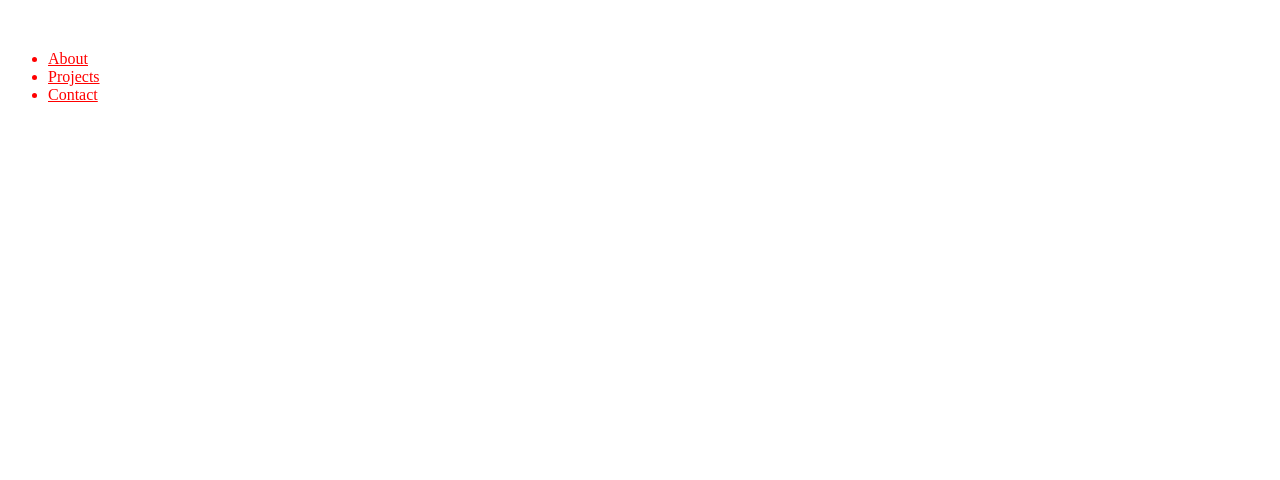
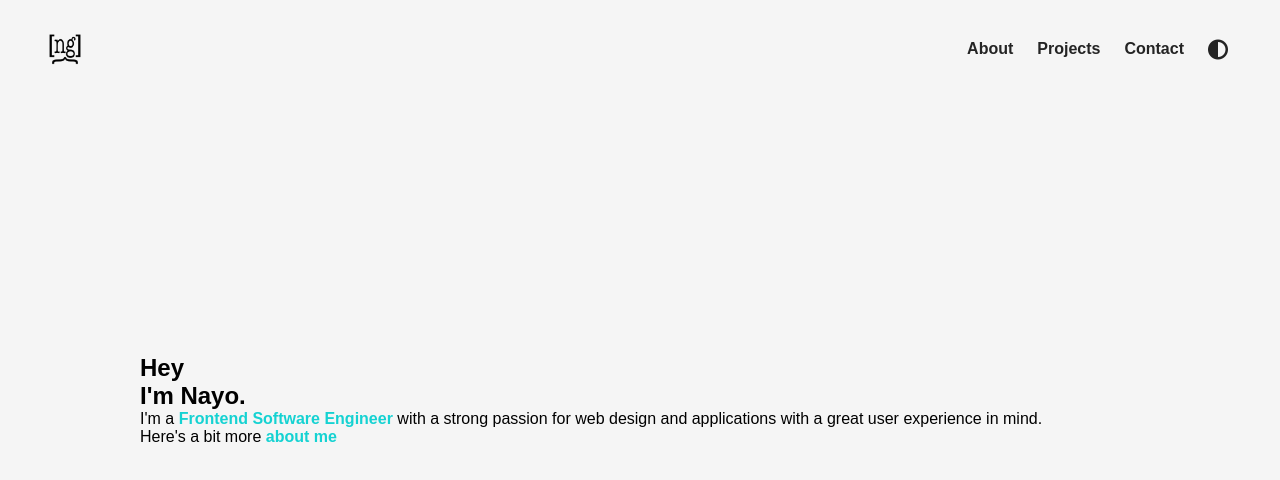
Before and after one commit to Nayobass/Advanced-E-Portfolio, a plain HTML site: page index.html in a window 1280 px wide. Drawn offline with Linux system fonts and the light colour scheme; a web font is replaced by a local one.

Commit message:
header underway

```diff
--- a/index.html
+++ b/index.html
@@ -4,13 +4,14 @@
     <meta charset="UTF-8">
     <meta name="viewport" content="width=device-width, initial-scale=1.0">
     <link rel="stylesheet" href="styles.css">
+    <script src="https://kit.fontawesome.com/5014c86bf5.js" crossorigin="anonymous"></script>
     <title>Nayib Gonzalez</title>
 </head>
 <body>
     <section id="landing-page">
         <nav>
             <figure>
-                <img src="" alt="">
+                <img id="personal-logo" src="./assets/logonayo.png" alt="">
             </figure>
             <ul class="nav__link--list">
                 <li class="nav__link">
@@ -34,8 +35,25 @@
                     link__hover-effect--black
                     ">Contact</a>
                 </li>
+                <li class="nav__link">
+                    <a href="#" class="
+                    nav__link--anchor
+                    link__hover-effect
+                    link__hover-effect--black
+                    "><i class="fa-solid fa-circle-half-stroke"></i></a>
+                </li>
             </ul>
         </nav>
+        <header class="header">
+            <div class="header__content">
+                <h1 class="title">Hey</h1>
+                <h1 class="title title--secondary">I'm Nayo.</h1>
+                <p class="header__para">I'm a <b class="cyan">Frontend Software Engineer</b> with a strong passion for web design and applications with a great user experience in mind.
+                    <br>
+                    Here's a bit more <a href=""><b class="cyan">about me</b></a></p>
+                <div></div>
+            </div>
+        </header>
     </section>
 </body>
 </html>
--- a/styles.css
+++ b/styles.css
@@ -1,3 +1,85 @@
+@import url('https://fonts.googleapis.com/css2?family=Afacad+Flux:wght@100..1000&display=swap');
+
+
 * {
-    color: red;
+    margin: 0;
+    padding: 0;
+    box-sizing: border-box;
+    font-family: 'Afacad Flux', sans-serif;
 }
+
+a {
+    text-decoration: none;
+}
+
+li {
+    list-style-type: none;
+}
+
+section {
+    background-color: rgb(245, 245, 245);
+}
+
+.cyan {
+    color: rgb(21, 210, 210);
+}
+
+/*
+
+    LANDING PAGE
+
+*/
+
+#landing-page {
+    min-height: 100vh;
+}
+
+.header {
+    position: absolute;
+    top: 50%;
+    left: 50%;
+    transform: translate(-50%, -50%);
+    width: 100%;
+    max-width: 1000px;
+}
+
+/*
+
+    NAVIGATION
+
+*/
+
+nav {
+    display: flex;
+    justify-content: space-between;
+    align-items: center;
+    width: 100%;
+    max-width: 1200px;
+    margin: 0 auto;
+    height: 100px;
+}
+
+#personal-logo {
+    width: 50px;
+    height: 50px;
+    background-color: rgb(245, 245, 245);
+}
+
+.nav__link--list {
+    display: flex;
+}
+
+.nav__link {
+    margin: 0 12px;
+}
+
+.nav__link--anchor {
+    text-decoration: none;
+    font-size: 16px;
+    color: #242424;
+    font-weight: 700;
+}
+
+.fa-circle-half-stroke {
+    font-size: 20px;
+}
```
Also changed, not shown: assets/logonayo.jpg (added), assets/logonayo.png (added), 1 other file.
